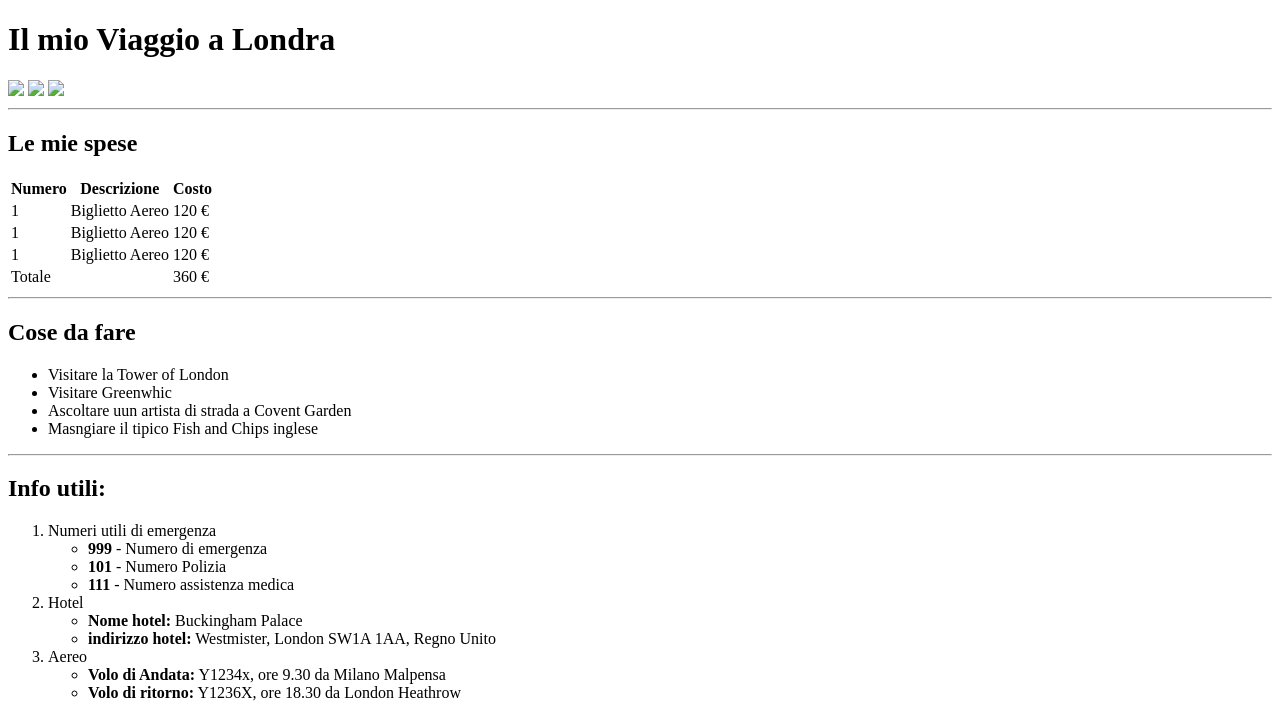
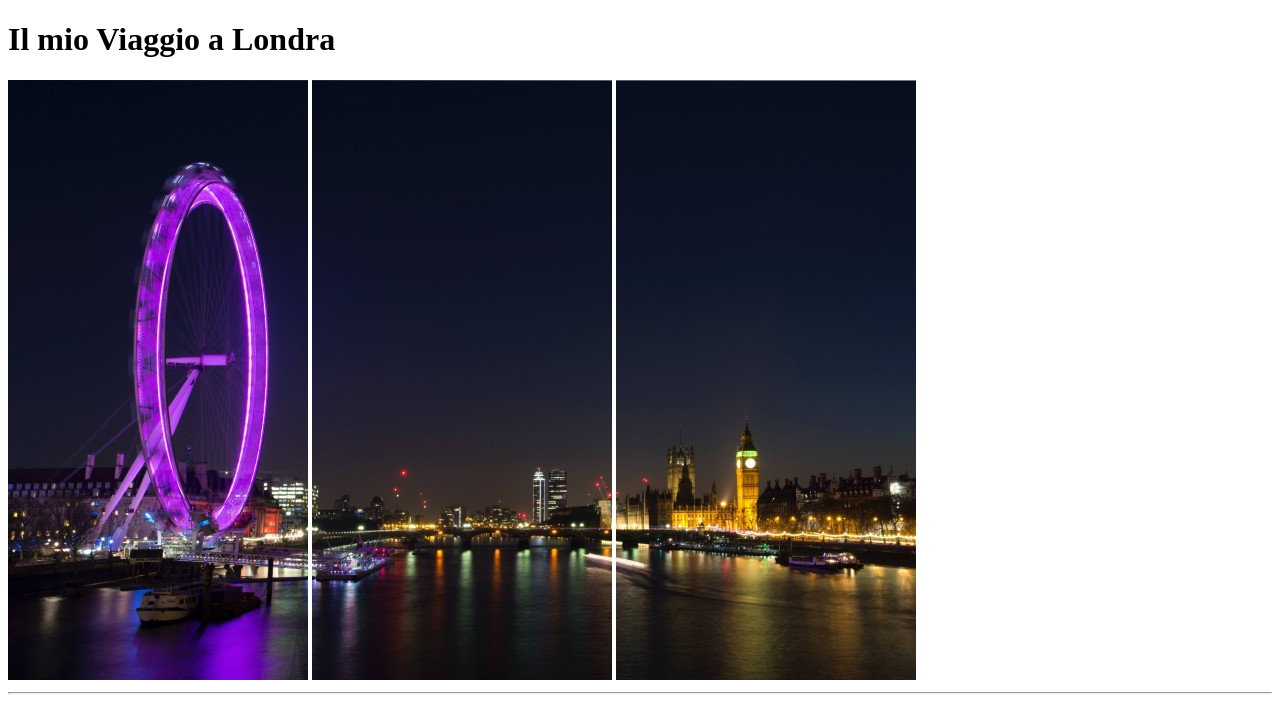
Before and after one commit to IslamBenguerba/html-london-trip, a plain HTML site: page index.html in a window 1280 px wide. Shown: the top 711 px of the page. Drawn offline with Linux system fonts and the light colour scheme; the site is published under a folder, as on GitHub Pages, so addresses that start at the root find nothing.

Commit message:
index1.1(correzione tag img)

```diff
--- a/index.html
+++ b/index.html
@@ -6,9 +6,9 @@
     <meta name="viewport" content="width=device-width, initial-scale=1.0">
     <title>Document</title>
     <h1>Il mio Viaggio a Londra</h1>
-    <img src="/img/pexels-bill-emrich-230794-0.jpg">
-    <img src="/img/pexels-bill-emrich-230794-1.jpg">
-    <img src="/img/pexels-bill-emrich-230794-2.jpg">
+    <img src="img/pexels-bill-emrich-230794-0.jpg">
+    <img src="img/pexels-bill-emrich-230794-1.jpg">
+    <img src="img/pexels-bill-emrich-230794-2.jpg">
     <hr>
 </head>
 <body>
```
